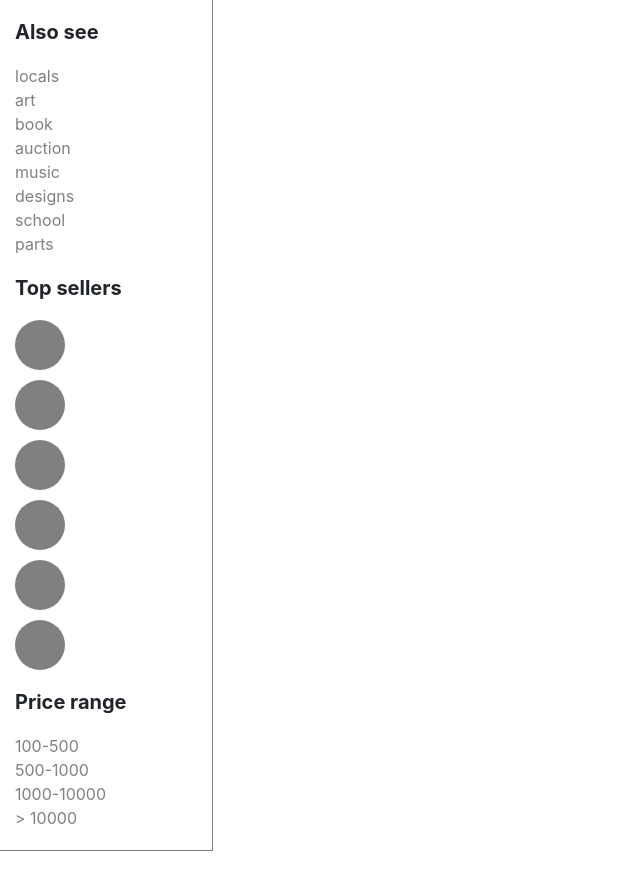
After one commit to royandugu/Nexp-Project-, a Django app: template eCommerce/templates/product.html in a window 1280 px wide. The commit adds this page. Shown: the whole page, without its empty margins (0-640 px from the left). Run offline with Django 4.2, Linux system fonts and the light colour scheme; the template is opened without the code that fills it, so the values that code supplies are empty; some libraries are stand-ins or nearby versions.

Commit message:
Massive commit

```diff
--- /dev/null
+++ b/eCommerce/static/css/product.css
@@ -0,0 +1,48 @@
+.otherOptions{
+    border-right:1px solid grey;
+    margin-bottom:30px;
+    min-height:100vh !important;
+    border-bottom:1px solid grey;
+
+}
+.otherOptions h5{
+    font-weight: bold;
+    margin-top:20px;
+    margin-bottom:10px;
+}
+.userOptions{
+    margin-top:20px;
+    display:flex;
+    flex-flow:column;
+}
+.userOptions a{
+    color:grey !important;
+    text-decoration:none;
+}
+.userOptions a:hover{
+    color:black !important;
+    cursor:pointer;
+}
+.sellerOptions{
+    margin-top:20px;
+}
+.sellerOptions .sellers{
+    background:grey;
+    height:50px;
+    width:50px;
+    border-radius:50%;
+    margin-top:10px;
+}
+.priceRanges{
+    margin-top:20px;
+    display:flex;
+    flex-flow:column;
+    margin-bottom:20px;
+}
+.priceRanges a{
+    color:grey !important;
+}
+.priceRanges a:hover{
+    color:black !important;
+    cursor:pointer;
+}
--- a/eCommerce/static/js/index.js
+++ b/eCommerce/static/js/index.js
@@ -46,6 +46,12 @@ function jumpNumbers(){
     }
     console.log("You just clicked the left button");
 }
+//Button clicking link.. when the button is clicked it leads us to the Product.html
+let buttonLists=document.querySelectorAll(".productCollection>a");
+    buttonLists.forEach(indAnch=>{
+        indAnch.setAttribute("href","../templates/product.html");
+    })
+console.log(buttonLists);
 
 
 
--- /dev/null
+++ b/eCommerce/static/js/product.js
@@ -0,0 +1,21 @@
+const productContainer=document.querySelector(".userOptions");
+const titles=["locals","art","book","auction","music","designs","school","parts"];
+for(let i=0;i<titles.length;i++){
+    let paragraph=document.createElement("a");
+    paragraph.setAttribute("class","otherProducts");
+    paragraph.innerHTML=titles[i];
+    productContainer.appendChild(paragraph);
+}
+//Top sellers
+const topSellers=document.querySelector(".sellerOptions");
+for(let i=0;i<6;i++){
+    let circle=document.createElement("div");
+    circle.setAttribute("class","sellers");
+    topSellers.appendChild(circle);
+}
+//Product card
+let productsNumber=10;
+
+for(let i=0;i<6;i++){
+
+}
--- a/eCommerce/templates/base.html
+++ b/eCommerce/templates/base.html
@@ -7,6 +7,7 @@
 	<link rel="stylesheet" type="text/css" href="../static/css/bootstrap.min.css"/>
 	<link rel="stylesheet" type="text/css" href="../static/css/base.css"/>
 	<link rel="stylesheet" type="text/css" href="../static/css/index.css"/>
+	<link rel="stylesheet" type="text/css" href="../static/css/product.css"/>
 </head>
 <body>
 
--- /dev/null
+++ b/eCommerce/templates/product.html
@@ -0,0 +1,52 @@
+<!DOCTYPE html>
+<html>
+    <head>
+        <link rel="stylesheet" type="text/css" href="../static/css/bootstrap.min.css"/>
+        <link rel="stylesheet" type="text/css" href="../static/css/index.css"/>
+        <link rel="stylesheet" type="text/css" href="../static/css/product.css"/>
+        <title> </title>
+    </head>
+    <!---The above header will be removed when embedded with base.html-->
+<body>
+    <div class="container-fluid productContainer">
+        <div class="row" style="padding:0px">
+            <div class="col-lg-2 col-md-2 col-12 otherOptions">
+
+                <h5> Also see </h5>
+                <div class="userOptions">
+
+                </div>
+                <h5> Top sellers </h5>
+                <div class="sellerOptions">
+
+                </div>
+                <h5> Price range </h5>
+                <div class="priceRanges">
+                    <a> 100-500</a>
+                    <a> 500-1000</a>
+                    <a> 1000-10000</a>
+                    <a> > 10000</a>
+                </div>
+
+            </div>
+            <div class="col-lg-9 col-md-9 col-12">
+                <div class="container-fluid">
+                    <div class="row">
+                        <div class="col-lg-3 col-md-3 col-12">
+
+                        </div>
+                        <div class="col-lg-3 col-md-3 col-12">
+
+                        </div>
+                        <div class="col-lg-3 col-md-3 col-12">
+
+                        </div>
+                    </div>
+                </div>
+            </div>
+        </div>
+    </div>
+</body>
+<script src="https://kit.fontawesome.com/3c2a34836f.js" crossorigin="anonymous"></script>
+<script type="text/javascript" src="../static/js/product.js"></script>
+</html>
```
Also changed, not shown: eCommerce/templates/index.html (+8 -8 lines).
